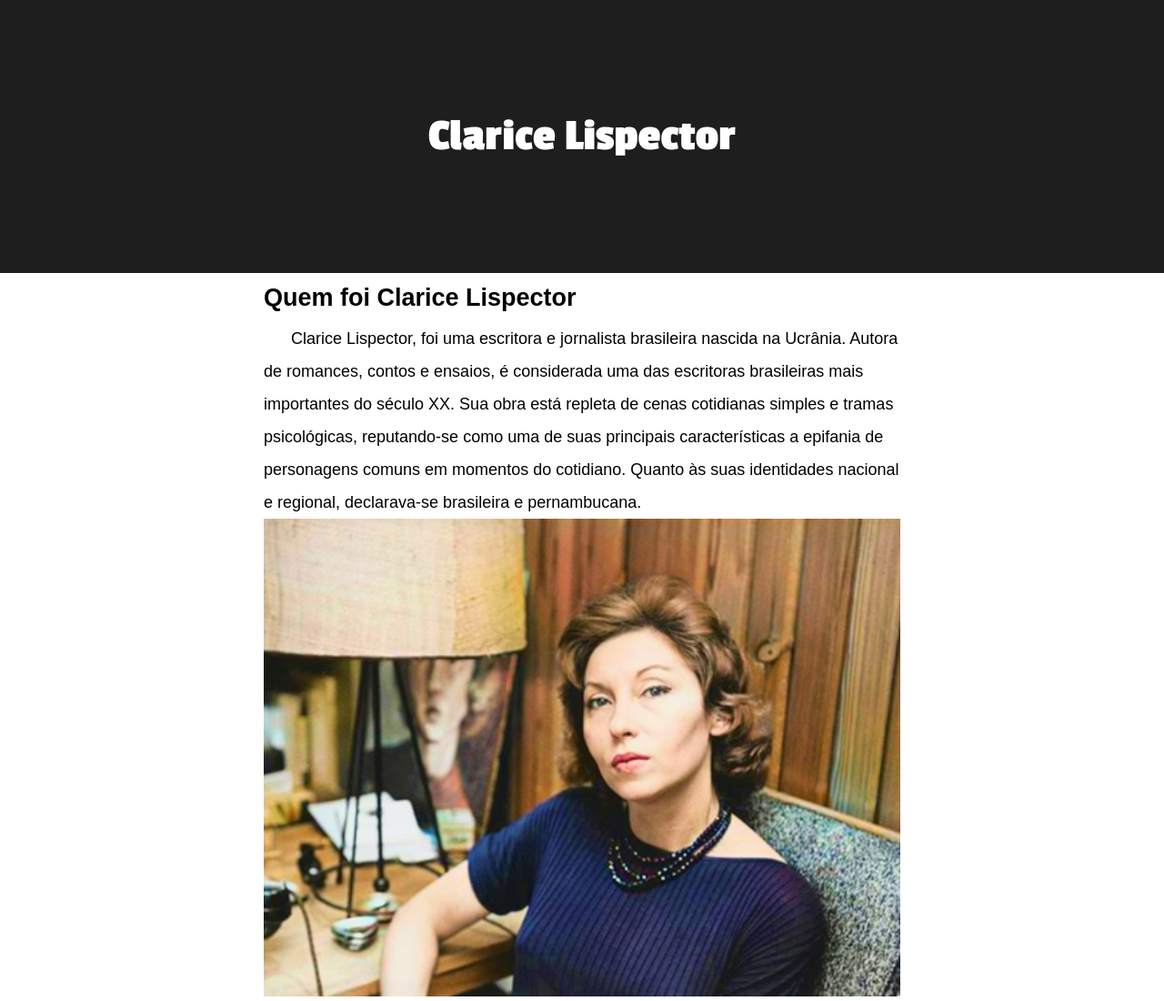
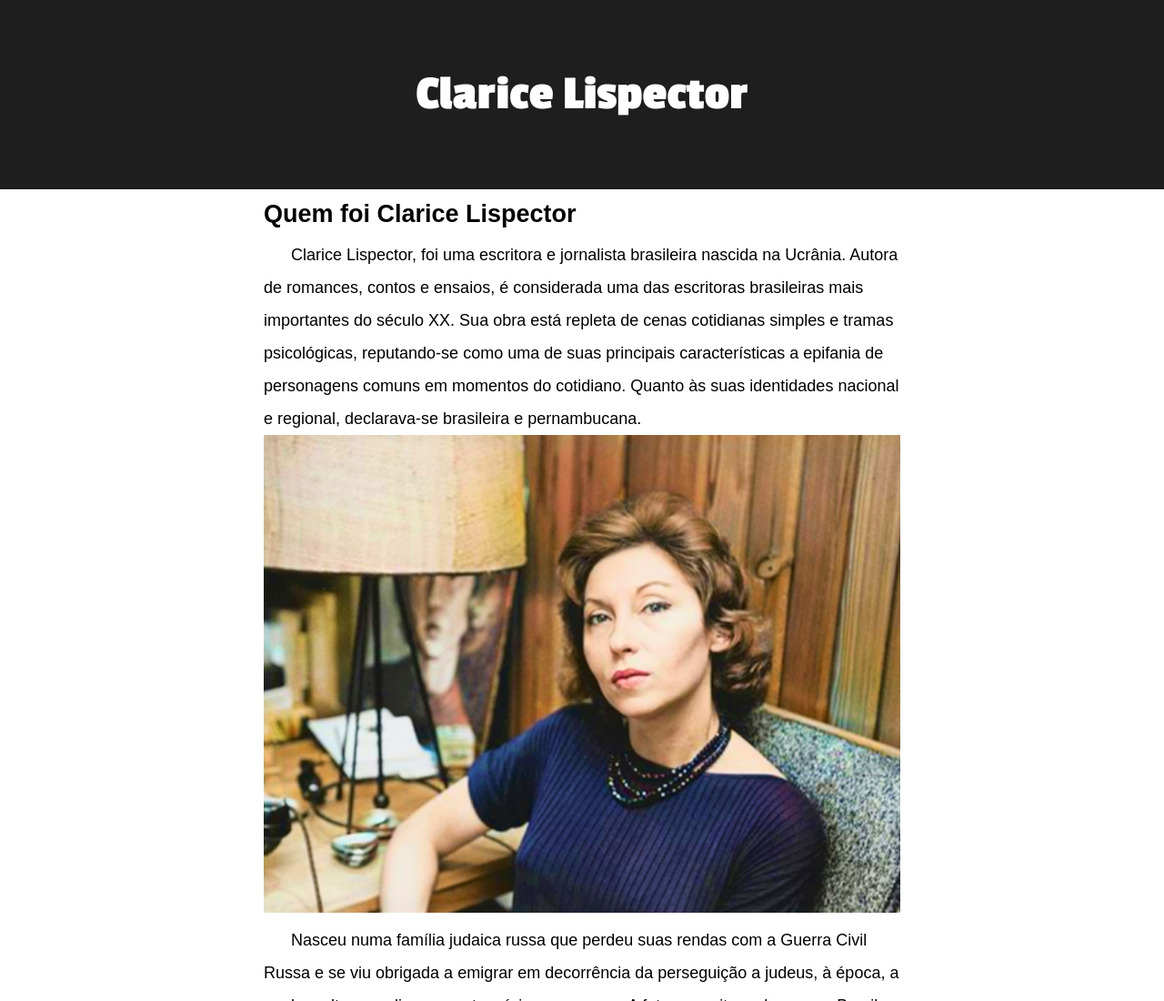
Before and after one commit to LucasMartins-33/Projeto-Clarise_Lispector, a plain HTML site: page index.html in a window 1280 px wide. Shown: the top 1100 px of the page at 91% size. Drawn offline with Linux system fonts and the light colour scheme.

Commit message:
atualização do projeto

```diff
--- a/estilo/style.css
+++ b/estilo/style.css
@@ -19,9 +19,9 @@ header {
     font-family: var(--fonte-titulo);
     background-color: rgba(0, 0, 0, 0.884);
     color: white;
-    padding: 100px;
+    padding: 50px;
     text-align: center;
-    font-size: 25px;
+    font-size: 1.5em;
 }
 
 body {
--- a/index.html
+++ b/index.html
@@ -26,7 +26,7 @@
             </p>
 
             <picture>
-                <source media="(max-width: )" srcset="imagens/2329915883_d2fd0ec2c0_o.jpg">
+                <source media="(max-width: 750px)" srcset="imagens/2329915883_d2fd0ec2c0_o.jpg">
                 <img src="imagens/2329915883_d2fd0ec2c0_o.jpg" alt="Foto de Clarise Lispector">
             </picture>
 
```
